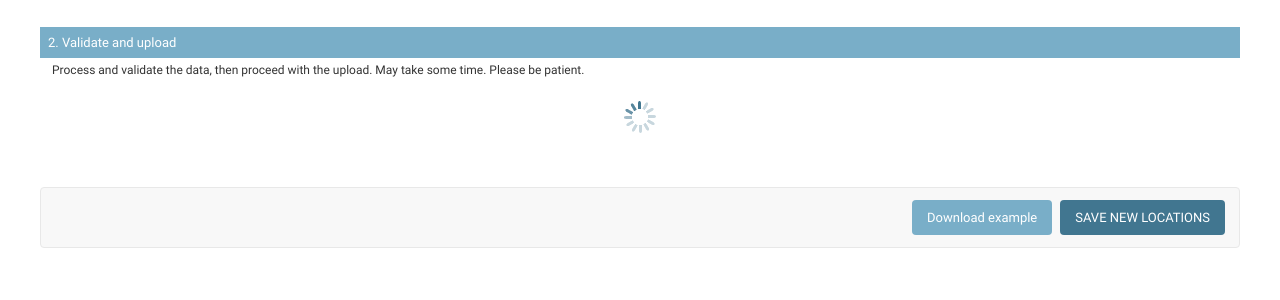
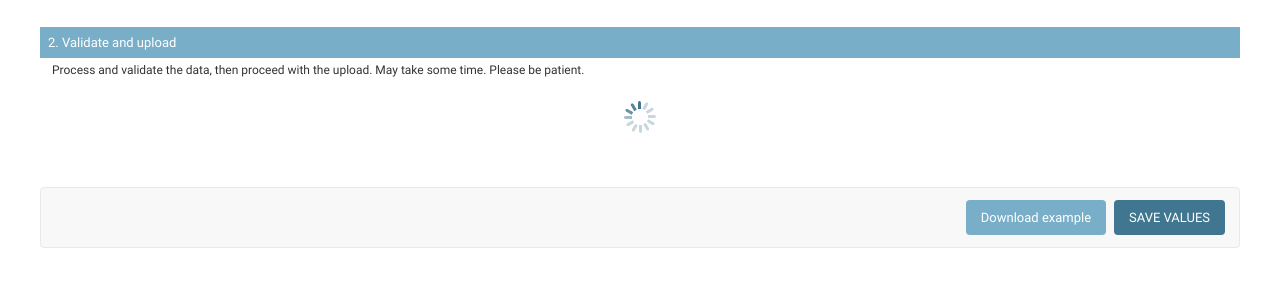
Before and after one commit to JosePedroMatos/Tethys, a Django app: page /timeSeries/admin/values/addBatch/ in a window 1280 px wide. Shown: the part 186-486 px from the top of the page. Run offline with Django 3.2, Linux system fonts and the light colour scheme; parts of the project's set-up code (start-up, migrations or seed data) failed here and were passed over.

Commit message:
Intermediate commit for batch value uploads

```diff
--- a/timeSeries/static/timeSeries/scripts/batchValues.js
+++ b/timeSeries/static/timeSeries/scripts/batchValues.js
@@ -1,11 +1,14 @@
 // Object prototype
 function Value(datetime, value) {
-	this.Date = datetime;
-	this.Value = value;
+	this.x = datetime;
+	this.y = value;
 	this.Status = '';
 }
 
+var palette = new Rickshaw.Color.Palette({ scheme: 'classic9' });
+
 var valuesToUpload = {};
+var storedSeries;
 function handleExcelFile(e) {
 	dataToUpload = [];
 	setTimeout(
@@ -41,7 +44,7 @@
 										date = Date.parse(worksheet[cellref].v.replace(new RegExp('-', 'g'), '/') + ' GMT');
 									}
 								} else if (cellref.toString().indexOf('B') === 0) {
-									sheetData.push(new Value(date,  parseFloat(worksheet[cellref].v)));
+									sheetData.push(new Value(date/1000,  parseFloat(worksheet[cellref].v)));
 									date = null;
 								}
 							}
@@ -50,13 +53,19 @@
 					}
 				};
 				reader.onloadend = function() {
+					var seriesNames = Object.keys(valuesToUpload);
+					// prepare plot colors
+					var colors = [];
+					for (var i0=0; i0<seriesNames.length; i0++) {
+						colors.push(palette.color());
+					}
+
 					// get series data using AJAX
-					var seriesNames = Object.keys(valuesToUpload);
 					var dataToSend = [];
 					for (var i0=0; i0<seriesNames.length; i0++) {
 						dataToSend.push({'name': seriesNames[i0],
-							'dateIni': date2Str(valuesToUpload[seriesNames[i0]][0].Date/1000),
-							'dateEnd': date2Str(valuesToUpload[seriesNames[i0]][valuesToUpload[seriesNames[i0]].length-1].Date/1000)});
+							'dateIni': date2Str(valuesToUpload[seriesNames[i0]][0].x),
+							'dateEnd': date2Str(valuesToUpload[seriesNames[i0]][valuesToUpload[seriesNames[i0]].length-1].x)});
 					}
 					$.ajax({
 						url : "info/",
@@ -68,8 +77,41 @@
 						// handle a successful response
 						success : function(json) {
 							console.log(json);
-							//display(sheetData, timeStep, timeStepSize, order=order);
-							display(sheetData, 'd', 1, order=order);
+							storedSeries = json.info;
+
+							$('#seriesCheck').html('');
+							for (var i0=0; i0<storedSeries.length; i0++) {
+								// Display existing data.
+								if ('values' in storedSeries[i0] && storedSeries[i0].values.length>0) {
+									var decryptedData = decryptData(storedSeries[i0].values, key=hashPassword(storedSeries[i0].encryptionKey));
+									display(decryptedData, timeStep=storedSeries[i0].timeStep, timeStepSize=storedSeries[i0].timeStepSize,
+											order=i0, name=storedSeries[i0].name + ' (existing)', strokeColor=colors[i0], fillColor=null, fillAlpha=0.2);
+								}
+								// Display new data
+								if ('timeStep' in storedSeries[i0] && 'timeStepSize' in storedSeries[i0]) {
+									display(valuesToUpload[seriesNames[i0]], timeStep=storedSeries[i0].timeStep, timeStepSize=storedSeries[i0].timeStepSize,
+											order=i0+seriesNames.length, name=storedSeries[i0].name + ' (new)', strokeColor=colors[i0], fillColor=null, fillAlpha=0.8);
+								}
+
+								// Add legend;
+								addLegend();
+
+								// Display checkboxes and warnings
+								var container = $('#seriesCheck');
+								if (!('timeStep' in storedSeries[i0]) || !('timeStepSize' in storedSeries[i0])) {
+									var tmpDiv = $('<div>').appendTo(container);
+									$('<input />', { type: 'checkbox', id: 'cb'+ i0, value: storedSeries[i0].name, disabled:true}).appendTo(tmpDiv);
+									$('<label />', { 'for': 'cb' + i0, text: '(Values will not be uploaded, the corresponding series was not found in the database).' }).appendTo(tmpDiv);
+								} else if ('values' in storedSeries[i0] && storedSeries[i0].values.length>0) {
+									var tmpDiv = $('<div>').appendTo(container);
+									$('<input />', { type: 'checkbox', id: 'cb'+ i0, value: storedSeries[i0].name, disabled:false }).appendTo(tmpDiv);
+									$('<label />', { 'for': 'cb' + i0, text: '(' + valuesToUpload[seriesNames[i0]].length + ' values to upload, ' + storedSeries[i0].values.length + ' existing values will be replaced).' }).appendTo(tmpDiv);
+								} else {
+									var tmpDiv = $('<div>').appendTo(container);
+									$('<input />', { type: 'checkbox', id: 'cb'+ i0, value: storedSeries[i0].name, disabled:false, checked:"checked" }).appendTo(tmpDiv);
+									$('<label />', { 'for': 'cb' + i0, text: '(' + valuesToUpload[seriesNames[i0]].length + ' values to upload, no problems detected).' }).appendTo(tmpDiv);
+								}
+							}
 						},
 
 						// handle a non-successful response
--- a/timeSeries/static/timeSeries/scripts/plotChart.js
+++ b/timeSeries/static/timeSeries/scripts/plotChart.js
@@ -122,7 +122,7 @@
 	return graph;
 }
 
-function display(dataForDisplay, timeStep, timeStepSize, order=null, name='unknown', strokeColor=null, fillColor=null, marker={type: 'data'}) {
+function display(dataForDisplay, timeStep, timeStepSize, order=null, name='unknown', strokeColor=null, fillColor=null, fillAlpha=0.8, marker={type: 'data'}) {
 	if (dataForDisplay.length==0) {
 		return false;
 	}
@@ -130,7 +130,7 @@
 		strokeColor = palette.color();
 	}
 	if (fillColor===null) {
-		fillColor = convertHex(strokeColor, 0.8);
+		fillColor = convertHex(strokeColor, fillAlpha);
 	}
 
 	if (graph===null) {
--- a/timeSeries/templates/timeSeries/batchValues.html
+++ b/timeSeries/templates/timeSeries/batchValues.html
@@ -11,9 +11,9 @@
 		{{ LOCAL_JAVASCIPT|safe }}
 
         <script src="{% static 'timeSeries/scripts/ajax.js' %}"></script>
+        <script src="{% static 'timeSeries/scripts/forge.min.js' %}"></script>
         <script src="{% static 'timeSeries/scripts/xlsx.core.min.js' %}"></script>
         <!-- <script src="{% static 'timeSeries/scripts/datatables.min.js' %}"></script> -->
-        <script src="{% static 'timeSeries/scripts/batchValues.js' %}"></script>
 
         <script src="{% static 'timeSeries/scripts/d3.min.js' %}"></script>
         <script src="{% static 'timeSeries/scripts/d3.layout.min.js' %}"></script>
@@ -22,6 +22,8 @@
         <script src="{% static 'timeSeries/scripts/plotChart.js' %}"></script>
         <script src="{% static 'timeSeries/scripts/encryptData.js' %}"></script>
         <script src="{% static 'timeSeries/scripts/decryptData.js' %}"></script>
+
+        <script src="{% static 'timeSeries/scripts/batchValues.js' %}"></script>
 
         <link rel="stylesheet" type="text/css" href="{% static 'main/css/jquery-ui.css' %}" />
 		<link rel="stylesheet" type="text/css" href="{% static 'admin/css/base.css' %}" />
@@ -83,15 +85,20 @@
 					<!-- <div id="excelLoader" class="loader"></div>
 					<div id="dataTableWrapper"></div> -->
 
+					<div id="seriesCheck"></div>
+
 					<div id="chartLoader" class="loader"></div>
-					<div id="chart"></div>
-					<div id="slider"></div>
+					<div id='chartContainer'>
+						<div id="chart"></div>
+						<div id="slider"></div>
+						<div id="legend"></div>
+					</div>
 				</fieldset>
 
 				<div class="submit-row">
 					<form onsubmit="return submit();" method="post" id='upload'>
 			    		{% csrf_token %}
-			    		<input value="Save new locations" class="default" name="_save" type="submit" id="uploadPostButton">
+			    		<input value="Save values" class="default" name="_save" type="submit" id="uploadPostButton">
 					</form>
 					<p class="deletelink-box" id="upload"><a id="download" href="/timeSeries/admin/values/example/" class="deletelink">Download example</a></p>
 				    </div>
--- a/timeSeries/views.py
+++ b/timeSeries/views.py
@@ -1130,12 +1130,12 @@
             s0.update({'encryptionKey': serie.encryptionKey,
                        'metaEncrypted': serie.metaEncrypted,
                        'timeStep': dict(Series.TIME_STEP_PERIOD_TYPE)[serie.timeStepUnits],
-                       'timeStepPeriod': serie.timeStepPeriod,
+                       'timeStepSize': serie.timeStepPeriod,
                        'provider': str(provider),
                        'type': str(seriesType),
                        'units': seriesType.units,
                        'location': str(location),
                        'data': json.dumps(values),
+                       'values': values,
                        })
-
     return JsonResponse({'info': series})
```
